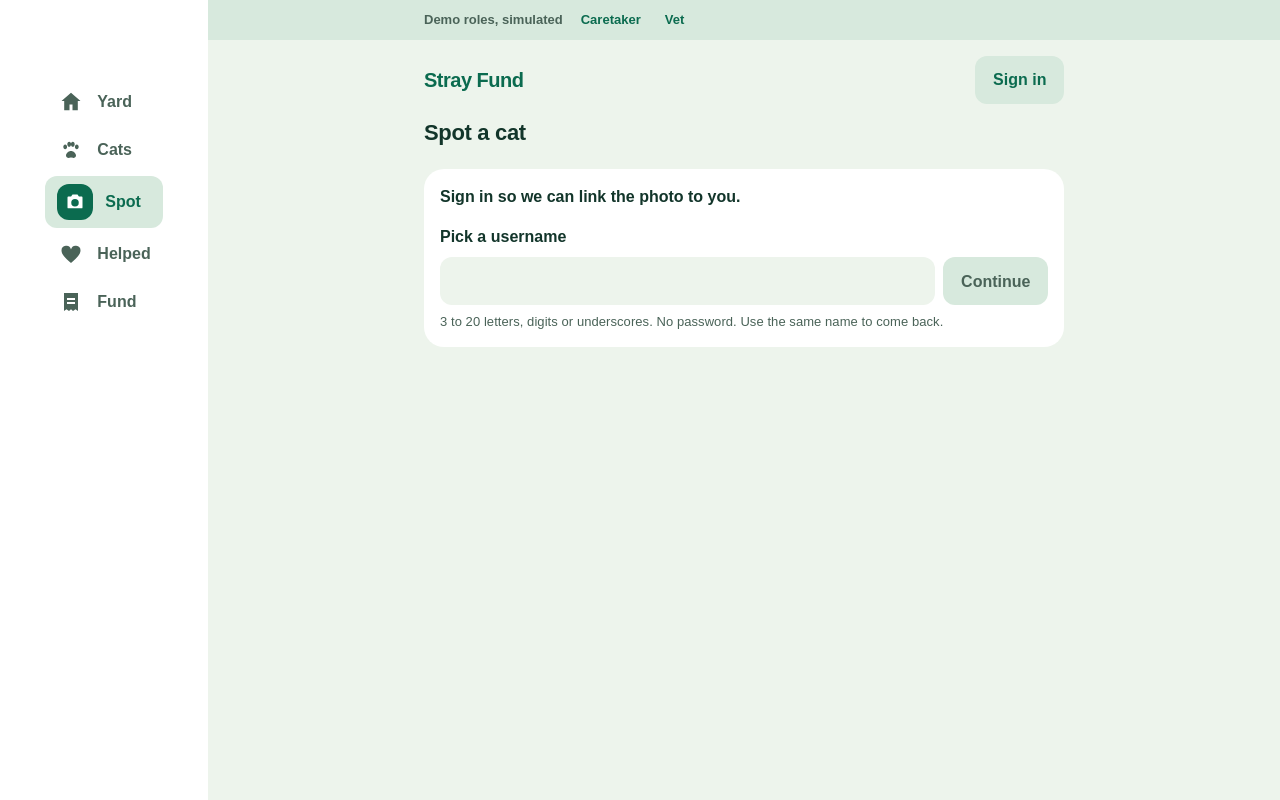
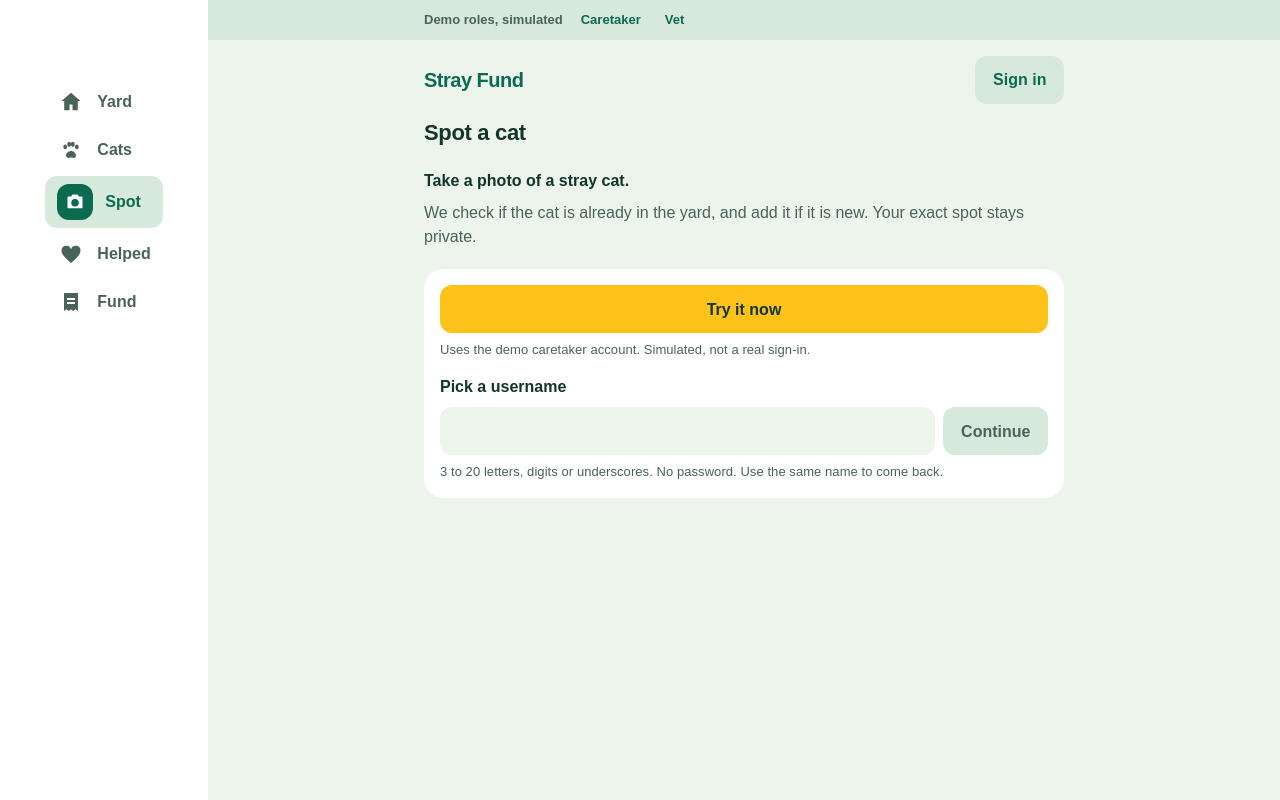
Before and after one commit to jomspangilinan/stray-fund, a Next.js app: page /spot in a window 1280 px wide. Built offline with nearby package versions, Linux system fonts and the light colour scheme; no server answers; a web font is replaced by a local one.

Commit message:
feat: the fund says ready only when it covers one care package, signed-out visitors get a one-line yard intro, and Spot, Donate and Helped show what they do with a one-tap demo start

```diff
--- a/src/app/donate/page.tsx
+++ b/src/app/donate/page.tsx
@@ -1,5 +1,6 @@
 import type { Metadata } from "next";
 import { Suspense } from "react";
+import { isDemoMode } from "@/lib/config";
 import { getSession } from "@/server/session";
 import { DonateForm } from "@/components/DonateForm";
 import { BlockSkeleton } from "@/components/Loading";
@@ -11,7 +12,7 @@ async function Form() {
   const session = await getSession();
   // The client id is public by design. Read here on the server so no NEXT_PUBLIC variable is needed.
   const clientId = process.env.PAYPAL_CLIENT_ID ?? "";
-  return <DonateForm clientId={clientId} username={session?.username ?? null} />;
+  return <DonateForm clientId={clientId} username={session?.username ?? null} demo={isDemoMode()} />;
 }
 
 export default function DonatePage() {
--- a/src/app/globals.css
+++ b/src/app/globals.css
@@ -763,6 +763,14 @@ input[type="checkbox"] {
   line-height: 1.1;
   letter-spacing: -0.02em;
 }
+.yard-intro {
+  margin-top: 0.25rem;
+  font-size: 0.9375rem;
+  line-height: 1.3;
+}
+.yard-intro + .goal-bar {
+  margin-top: 0.625rem;
+}
 .yard-stage {
   position: relative;
   width: 100%;
@@ -771,6 +779,10 @@ input[type="checkbox"] {
   max-height: max(15rem, calc(100svh - 23.5rem));
   overflow: hidden;
   color: var(--ink);
+}
+/* The intro line takes two lines of height; the stage gives them back so Donate stays above the bar. */
+.yard:has(.yard-intro) .yard-stage {
+  max-height: max(13rem, calc(100svh - 26.5rem));
 }
 .yard-art {
   position: absolute;
--- a/src/app/helped/page.tsx
+++ b/src/app/helped/page.tsx
@@ -6,7 +6,8 @@ import { ListSkeleton } from "@/components/Loading";
 import { PageHead } from "@/components/PageHead";
 import { PageSwitch } from "@/components/PageSwitch";
 import { HELPED_PAGES } from "@/lib/nav";
-import { SignIn } from "@/components/SignIn";
+import { SignInGate } from "@/components/SignInGate";
+import { isDemoMode } from "@/lib/config";
 import { formatPeso } from "@/lib/money";
 import { CelebrationNote } from "@/components/CelebrationNote";
 import { streakLabel } from "@/lib/streak";
@@ -22,10 +23,10 @@ async function Helped() {
   const session = await getSession();
   if (!session) {
     return (
-      <div className="card mt-6">
-        <p className="mb-4 font-bold">Sign in to see the cats you have helped.</p>
-        <SignIn username={null} inline />
-      </div>
+      <SignInGate demo={isDemoMode()}>
+        <p className="font-bold">The cats you have helped show up here.</p>
+        <p className="soft">Each one comes with what you gave, plus your streak and badges.</p>
+      </SignInGate>
     );
   }
   const [entries, unallocated] = await Promise.all([
--- a/src/app/page.tsx
+++ b/src/app/page.tsx
@@ -2,6 +2,7 @@ import Link from "next/link";
 import { Suspense } from "react";
 import { connection } from "next/server";
 import { formatPesoShort } from "@/lib/money";
+import { fundLine } from "@/lib/fundLine";
 import { DeskWaiting } from "@/components/DeskWaiting";
 import { HomeYou } from "@/components/HomeYou";
 import { CatPhoto } from "@/components/CatPhoto";
@@ -13,7 +14,7 @@ async function Home() {
   await connection();
   const session = await getSession();
   const viewerId = session?.userId ?? null;
-  const [{ poolAvailable, latestAction }, yard, missions] = await Promise.all([
+  const [{ poolAvailable, packagePrice, latestAction }, yard, missions] = await Promise.all([
     getHomeData(),
     getYard(viewerId),
     getMissions(new Date(), viewerId),
@@ -24,12 +25,12 @@ async function Home() {
       <Suspense fallback={null}>
         <DeskWaiting />
       </Suspense>
-      <Yard yard={yard} />
+      <Yard yard={yard} intro={!session} />
 
       <section aria-label="The fund" className="yard-row">
         <div>
           <p className="yard-fund">{formatPesoShort(poolAvailable)}</p>
-          <p className="small soft">{poolAvailable > 0 ? "ready for the next cat" : "in the fund"}</p>
+          <p className="small soft">{fundLine(poolAvailable, packagePrice)}</p>
         </div>
         <Link href="/donate" className="btn-pop flex-none">
           Donate
--- a/src/app/spot/page.tsx
+++ b/src/app/spot/page.tsx
@@ -1,5 +1,6 @@
 import type { Metadata } from "next";
 import { Suspense } from "react";
+import { isDemoMode } from "@/lib/config";
 import { getSession } from "@/server/session";
 import { BlockSkeleton } from "@/components/Loading";
 import { PageHead } from "@/components/PageHead";
@@ -9,7 +10,7 @@ export const metadata: Metadata = { title: "Spot a cat | Stray Fund" };
 
 async function Flow() {
   const session = await getSession();
-  return <SpotFlow username={session?.username ?? null} />;
+  return <SpotFlow username={session?.username ?? null} demo={isDemoMode()} />;
 }
 
 export default function SpotPage() {
--- /dev/null
+++ b/src/components/SignInGate.tsx
@@ -0,0 +1,59 @@
+"use client";
+
+import { useRouter } from "next/navigation";
+import { useState } from "react";
+import { SignIn } from "./SignIn";
+
+/**
+ * What a signed-out visitor sees on Spot, Donate and Helped: what the page does, then one tap into the demo
+ * (the existing simulated caretaker account) or a typed name. Signing in refreshes this same page, so the
+ * person lands where they were headed. The one-tap button exists only in demo mode.
+ */
+export function SignInGate({ demo, children }: { demo: boolean; children: React.ReactNode }) {
+  const router = useRouter();
+  const [busy, setBusy] = useState(false);
+  const [error, setError] = useState<string | null>(null);
+
+  async function tryDemo() {
+    setBusy(true);
+    setError(null);
+    try {
+      const res = await fetch("/api/session", {
+        method: "POST",
+        headers: { "content-type": "application/json" },
+        body: JSON.stringify({ persona: "caretaker" }),
+      });
+      if (!res.ok) {
+        setError("Could not start the demo. Pick a name instead.");
+        return;
+      }
+      router.refresh();
+    } catch {
+      setError("Could not start the demo. Pick a name instead.");
+    } finally {
+      setBusy(false);
+    }
+  }
+
+  return (
+    <div className="mt-6 grid gap-5">
+      <div className="grid gap-2">{children}</div>
+      <div className="card grid gap-4">
+        {demo && (
+          <div className="grid gap-2">
+            <button type="button" className="btn-pop w-full" onClick={tryDemo} disabled={busy}>
+              {busy ? "Starting" : "Try it now"}
+            </button>
+            <p className="small soft">Uses the demo caretaker account. Simulated, not a real sign-in.</p>
+            {error && (
+              <p role="alert" className="font-bold text-danger">
+                {error}
+              </p>
+            )}
+          </div>
+        )}
+        <SignIn username={null} inline />
+      </div>
+    </div>
+  );
+}
--- a/src/components/SpotFlow.tsx
+++ b/src/components/SpotFlow.tsx
@@ -8,7 +8,7 @@ import { COLONY } from "@/lib/config";
 import type { SpotReveal as Reveal } from "@/server/spotReveal";
 import { LiveCamera, type CaptureLocation } from "./LiveCamera";
 import { ScanChecklist } from "./ScanChecklist";
-import { SignIn } from "./SignIn";
+import { SignInGate } from "./SignInGate";
 import { SpotReveal } from "./SpotReveal";
 import { useCatDetector } from "./useCatDetector";
 
@@ -44,7 +44,7 @@ function padded(b: { x: number; y: number; w: number; h: number }) {
 
 const AREA = COLONY.area_name.split(",")[0];
 
-export function SpotFlow({ username }: { username: string | null }) {
+export function SpotFlow({ username, demo = false }: { username: string | null; demo?: boolean }) {
   const [phase, setPhase] = useState<Phase>({ kind: "camera" });
   const [capturedUrl, setCapturedUrl] = useState<string | null>(null);
   const [elapsed, setElapsed] = useState(0);
@@ -114,10 +114,10 @@ export function SpotFlow({ username }: { username: string | null }) {
 
   if (!username) {
     return (
-      <div className="card mt-6">
-        <p className="mb-4 font-bold">Sign in so we can link the photo to you.</p>
-        <SignIn username={null} inline />
-      </div>
+      <SignInGate demo={demo}>
+        <p className="font-bold">Take a photo of a stray cat.</p>
+        <p className="soft">We check if the cat is already in the yard, and add it if it is new. Your exact spot stays private.</p>
+      </SignInGate>
     );
   }
 
--- a/src/components/Yard.tsx
+++ b/src/components/Yard.tsx
@@ -10,9 +10,9 @@ const widthAt = (y: number) => 12 + ((y - 50) / 40) * 3;
 
 /**
  * The home picture: one made-up courtyard. Cats stand where a hash of their id puts them and every cat is a
- * real link. The goal sits on top; each cat wears an always-visible name tag. Motion is light CSS that pauses when hidden.
+ * real link. A signed-out visitor also gets one line on what this is. The goal sits on top; each cat wears an always-visible name tag. Motion is light CSS that pauses when hidden.
  */
-export function Yard({ yard }: { yard: PublicYard }) {
+export function Yard({ yard, intro = false }: { yard: PublicYard; intro?: boolean }) {
   const { cats, total, stage, goal } = yard;
   const slots = slotsFor(cats.map((c) => c.id));
   return (
@@ -28,6 +28,7 @@ export function Yard({ yard }: { yard: PublicYard }) {
             </Link>
           )}
         </div>
+        {intro && <p className="yard-intro">Neighbours fund neutering for stray cats. The money is shown in the open.</p>}
         <div
           className="goal-bar"
           role="progressbar"
--- /dev/null
+++ b/src/lib/fundLine.ts
@@ -0,0 +1,11 @@
+import { formatPesoShort } from "./money";
+
+/**
+ * The words under the fund figure. "Ready" is only said when the free money covers one real care package,
+ * the same test the treasurer uses before it funds a cat. Both numbers are centavos.
+ */
+export function fundLine(available: number, packagePrice: number): string {
+  if (available <= 0) return "in the fund";
+  if (available >= packagePrice) return "ready for the next cat";
+  return `of ${formatPesoShort(packagePrice)} for the next cat`;
+}
```
Also changed, not shown: src/components/DonateForm.tsx (+6 -6 lines), src/server/public.ts (+6 -2 lines), 1 other file (tests, documents, lock files or other folders).
